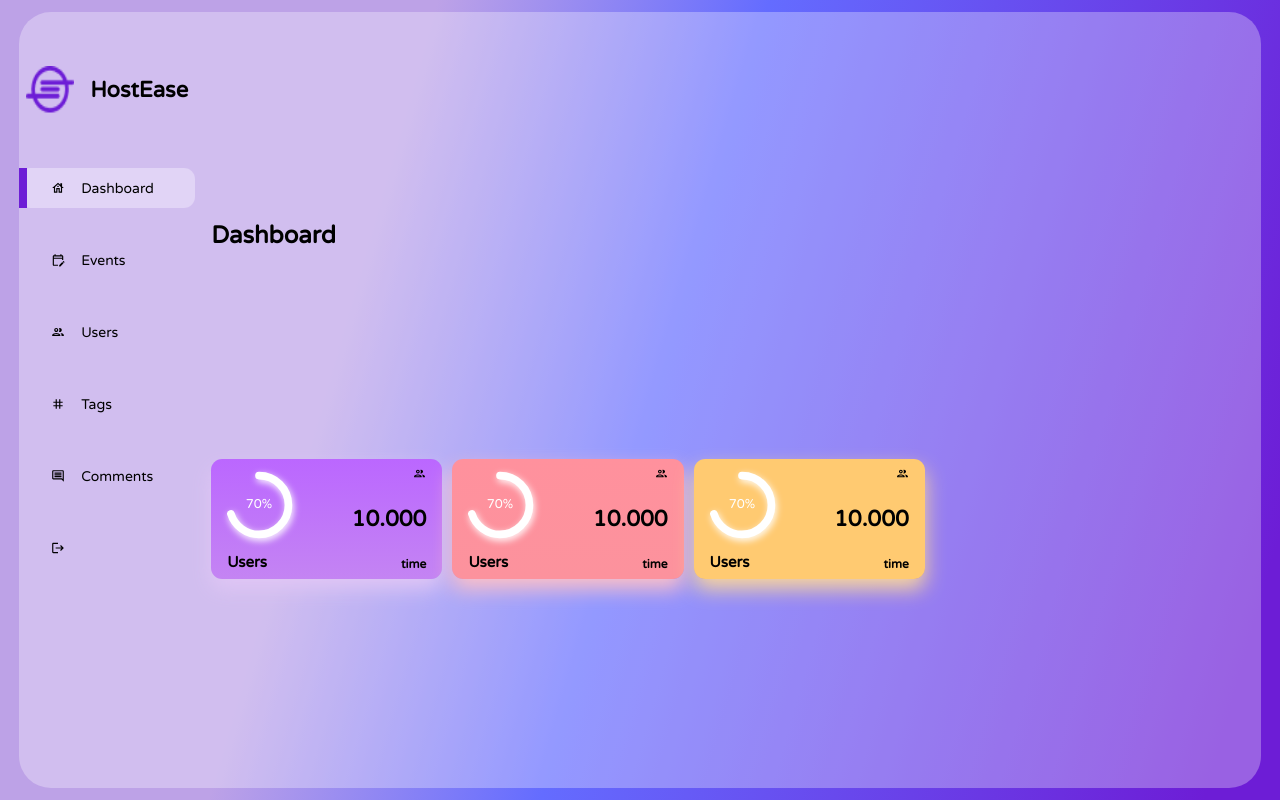
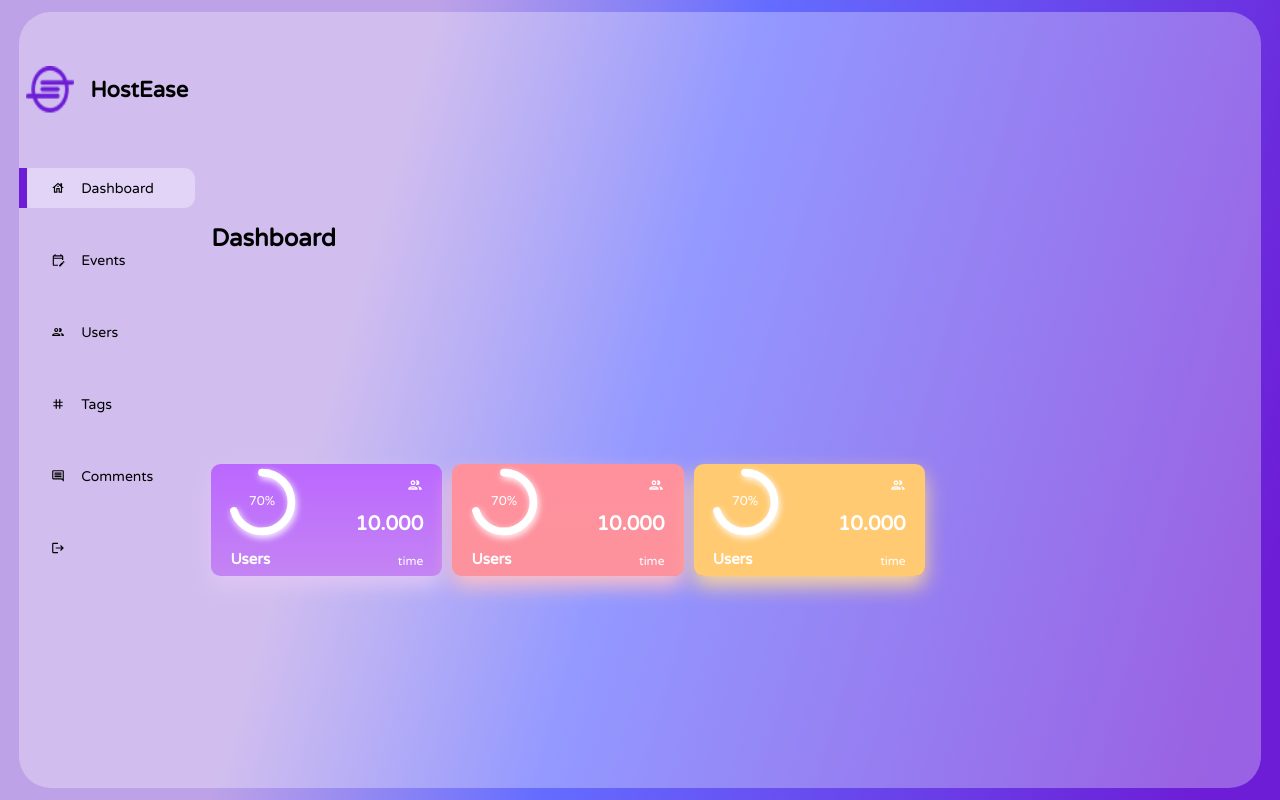
Before and after one commit to enriquedlc/HostEase, a React (Vite) app in the folder client/: page /dev in a window 1280 px wide. Built offline with nearby package versions, Linux system fonts and the light colour scheme.

Commit message:
Feature:sparkles:: added a expand and collapse handler for the Card.
:construction:: show the chart when the card expands.
:sparkles:: typed the components.

```diff
--- a/client/src/Pages/Admin/Components/Card/Card.css
+++ b/client/src/Pages/Admin/Components/Card/Card.css
@@ -1,13 +1,13 @@
 .compacted-card {
     display: flex;
     flex: 1;
-    height: 7.5rem !important;
-    border-radius: 0.7rem;
-    /* color: white; */
-    padding: .5rem 1rem .5rem 1rem;
+    height: 7rem !important;
+    border-radius: 0.6rem;
+    color: white;
+    /* padding: 1rem; */
     position: relative;
     cursor: pointer;
-    font-size: 13px;
+    padding: .8rem 1.2rem .5rem 1.2rem;
     gap: 1rem;
 }
 
@@ -44,24 +44,27 @@
 
 .percentage-circle>span {
     font-size: 15px;
-    font-weight: bold;
+  font-weight: bold;
 }
 
 .detail {
     flex: 1;
     display: flex;
     flex-direction: column;
+    align-items: flex-end;
     justify-content: space-between;
-    align-items: flex-end;
+}
+
+.detail-number {
+    font-size: 20px !important;
 }
 
 /* card text child styling */
 .detail>span:nth-child(2) {
     font-size: 22px;
-    font-weight: bold;
+  font-weight: bold;
 }
 
 .detail>span:nth-child(3) {
     font-size: 12px;
-    font-weight: bold;
 }
--- a/client/src/Pages/Admin/Components/Card/Card.tsx
+++ b/client/src/Pages/Admin/Components/Card/Card.tsx
@@ -3,6 +3,8 @@ import { useState } from 'react'
 import { AnimatePresence } from 'framer-motion'
 import { CircularProgressbar } from 'react-circular-progressbar'
 import 'react-circular-progressbar/dist/styles.css'
+
+import { FaTimes } from 'react-icons/fa'
 
 import './Card.css'
 
@@ -24,21 +26,37 @@ interface CardProps {
 
 interface CompactedCardProps {
     params: CardProps;
+    setExpanded: any;
+}
+
+interface ExpandedCardProps {
+    params: CardProps;
+    setExpanded: any;
 }
 
 const Card: React.FC<CardProps> = (props: CardProps) => {
+    const [expandedCard, setExpandedCard] = useState<boolean>(false);
 
-    const [expandedCard, setExpandedCard] = useState<boolean>(false);
+    const handleExpand = () => {
+        setExpandedCard(true);
+    };
+
+    const handleCollapse = () => {
+        setExpandedCard(false);
+    };
 
     return (
         <AnimatePresence>
-            {expandedCard ? (<ExpandedCard />) : (<CompactedCard params={props} />)}
+            {expandedCard ? (
+                <ExpandedCard params={props} setExpanded={handleCollapse} />
+            ) : (
+                <CompactedCard params={props} setExpanded={handleExpand} />
+            )}
         </AnimatePresence>
-    )
-}
+    );
+};
 
-// Compacted Card
-const CompactedCard: React.FC<CompactedCardProps> = ({ params }) => {
+const CompactedCard: React.FC<CompactedCardProps> = ({ params, setExpanded }) => {
     const Icon = params.png;
 
     return (
@@ -48,26 +66,37 @@ const CompactedCard: React.FC<CompactedCardProps> = ({ params }) => {
                 background: params.color.backGround,
                 boxShadow: params.color.boxShadow
             }}
-        >
+            onClick={setExpanded}>
             <div className="percentage-circle">
                 <CircularProgressbar value={params.barValue} text={`${params.barValue}%`} />
                 <span>{params.title}</span>
             </div>
             <div className="detail">
                 <Icon />
-                <span>{params.value}</span>
+                <span className='detail-number'>{params.value}</span>
                 <span>time</span>
             </div>
         </div>
     );
 };
 
-
 // Expanded Card
-const ExpandedCard = () => {
+const ExpandedCard: React.FC<ExpandedCardProps> = ({ params, setExpanded }) => {
     return (
-        <div className="expanded-card">
-
+        <div
+            className="expanded-card"
+            style={{
+                background: params.color.backGround,
+                boxShadow: params.color.boxShadow
+            }}>
+            <div onClick={setExpanded}>
+                <FaTimes />
+            </div>
+            <span>{params.title}</span>
+            <div className="chart-container">
+                Chart
+            </div>
+            <span>last x hours</span>
         </div>
     )
 }
--- a/client/src/Pages/Admin/Components/Sidebar/Sidebar.tsx
+++ b/client/src/Pages/Admin/Components/Sidebar/Sidebar.tsx
@@ -1,11 +1,10 @@
 
-import { FaTag, FaClipboard, FaUsers, FaHome, FaComments, } from 'react-icons/fa'
-import { MdLogout, MdOutlineHouse, MdOutlineEditCalendar, MdOutlineGroup, MdTag, MdOutlineComment } from 'react-icons/md'
+import { MdLogout, MdOutlineComment, MdOutlineEditCalendar, MdOutlineGroup, MdOutlineHouse, MdTag } from 'react-icons/md'
 
 import HostEaseLogo from '../../../../assets/HostEase.png'
 
+import { useState } from 'react'
 import './Sidebar.css'
-import { useState } from 'react'
 
 type SidebarOptions = {
     icon: any
```
